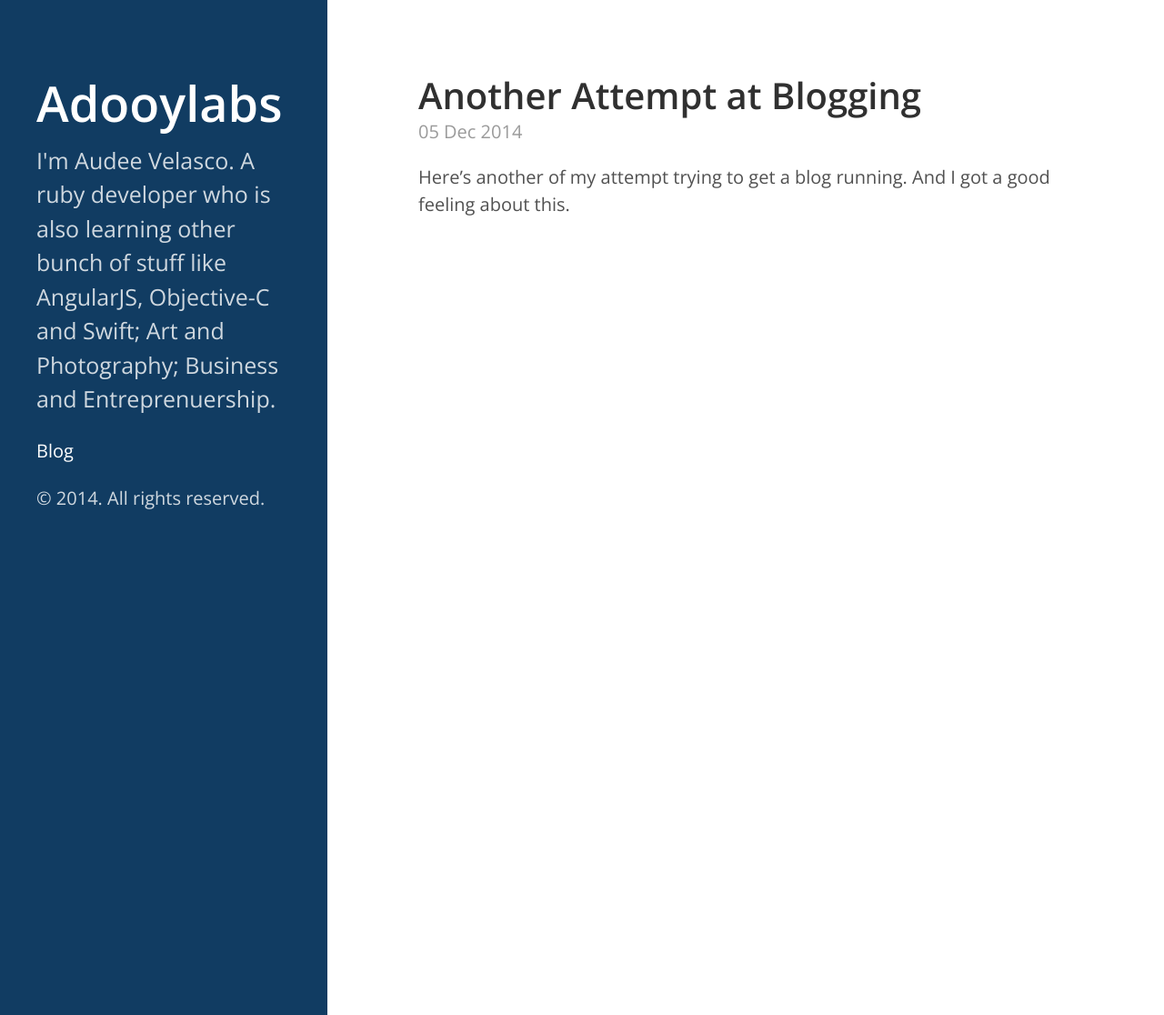
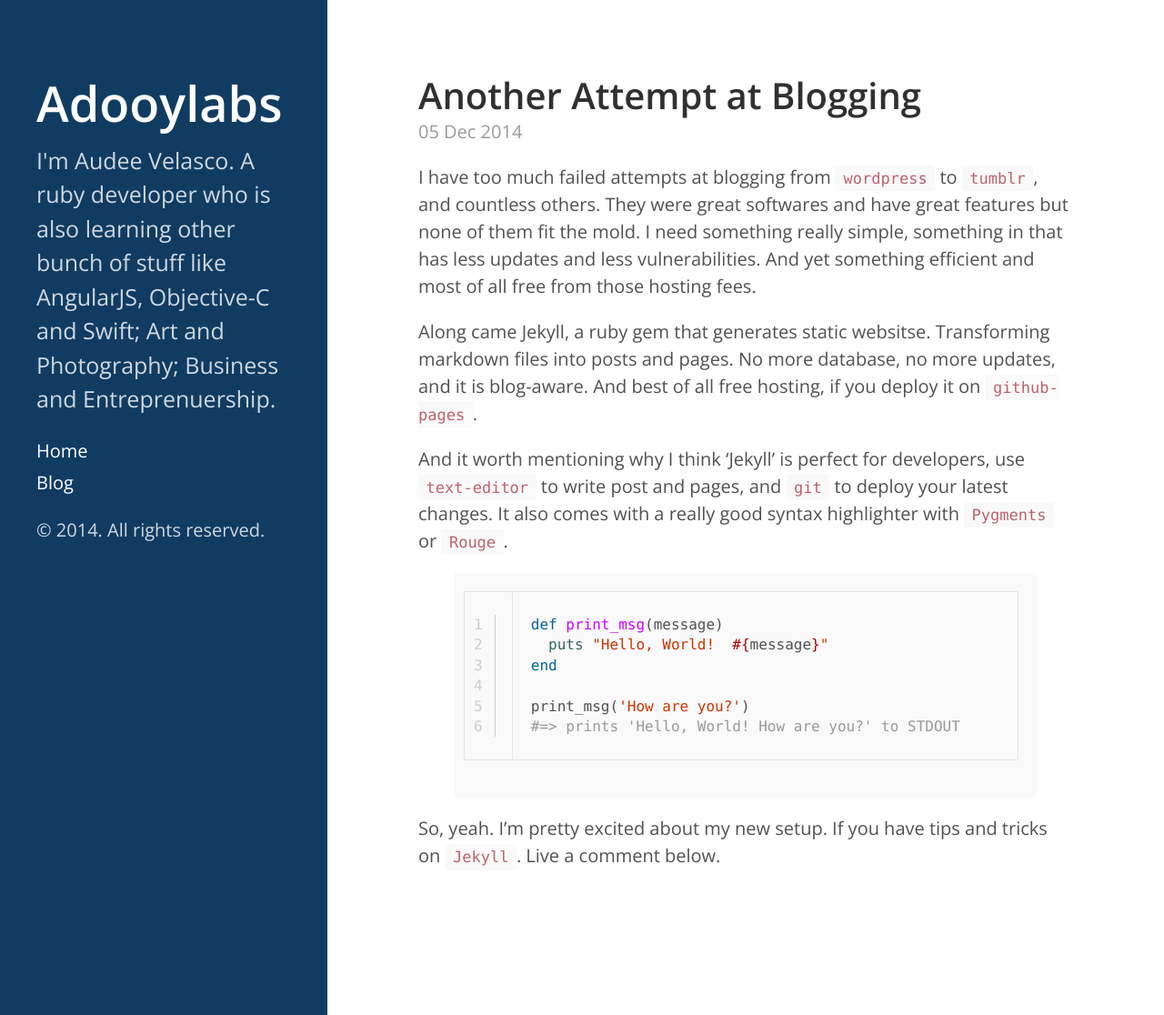
Before and after one commit to adooylabs/adooylabs.github.io, a Jekyll site: the page built from _posts/2014-12-05-another-attempt-at-blogging.markdown, in a window 1280 px wide and 1116 px high. Shown: the whole window at 91% size. Built offline with Jekyll 4.4.1, drawn with Linux system fonts in a browser that asks for light colours; Markdown is read by kramdown in place of the engine named in the settings; comment, search, counter and statistics services are not loaded.

Commit message:
first post

```diff
--- /dev/null
+++ b/_drafts/2014-12-05-getting-to-know-swift.markdown
@@ -0,0 +1,6 @@
+---
+layout: post
+title: "Getting to Know Swift"
+date: 2014-12-05 20:46:00
+categories: swift
+---
--- a/_posts/2014-12-05-rubyist-learning-swift.markdown
+++ b/_drafts/2014-12-05-rubyist-learning-swift.markdown
@@ -1,6 +1,6 @@
 ---
 layout: post
 title: "Rubyist Learning Swift"
-date: "2014-12-05"
+date: "2014-12-05 14:00:00"
 categories: swift
 ---
--- a/_includes/sidebar.html
+++ b/_includes/sidebar.html
@@ -10,6 +10,7 @@
     </div>
 
     <nav class="sidebar-nav">
+      <a class="sidebar-nav-item{% if page.url == site.baseurl %} active{% endif %}" href="http://www.adooylabs.com">Home</a>
       <a class="sidebar-nav-item{% if page.url == site.baseurl %} active{% endif %}" href="{{ site.baseurl }}">Blog</a>
 
       {% comment %}
--- a/_posts/2014-12-05-another-attempt-at-blogging.markdown
+++ b/_posts/2014-12-05-another-attempt-at-blogging.markdown
@@ -4,4 +4,20 @@
 date: 2014-12-05 13:20:00
 categories: misc
 ---
-Here's another of my attempt trying to get a blog running. And I got a good feeling about this.
+I have too much failed attempts at blogging from `wordpress` to `tumblr`, and countless others. They were great softwares and have great features but none of them fit the mold. I need something really simple, something in that has less updates and less vulnerabilities. And yet something efficient and most of all free from those hosting fees.
+
+Along came Jekyll, a ruby gem that generates static websitse. Transforming markdown files into posts and pages. No more database, no more updates, and it is blog-aware. And best of all free hosting, if you deploy it on `github-pages`.
+
+And it worth mentioning why I think 'Jekyll' is perfect for developers, use `text-editor` to write post and pages, and `git` to deploy your latest changes. It also comes with a really good syntax highlighter with
+`Pygments` or `Rouge`.
+
+{% highlight ruby linenos %}
+def print_msg(message)
+  puts "Hello, World!  #{message}"
+end
+
+print_msg('How are you?')
+#=> prints 'Hello, World! How are you?' to STDOUT
+{% endhighlight %}
+
+So, yeah. I'm pretty excited about my new setup. If you have tips and tricks on `Jekyll`. Live a comment below.
--- a/index.html
+++ b/index.html
@@ -14,7 +14,7 @@
 
     <span class="post-date">{{ post.date | date_to_string }}</span>
 
-    {{ post.content }}
+    {{ post.excerpt }}
   </div>
   {% endfor %}
 </div>
--- a/public/css/poole.css
+++ b/public/css/poole.css
@@ -163,7 +163,7 @@
   display: block;
   margin-top: 0;
   margin-bottom: 1rem;
-  padding: 1rem;
+  padding: 1rem 1rem 1rem .5rem;
   font-size: .8rem;
   line-height: 1.4;
   white-space: pre;
@@ -172,6 +172,7 @@
   word-wrap: break-word;
   background-color: #f9f9f9;
 }
+
 pre code {
   padding: 0;
   font-size: 100%;
--- a/public/css/syntax.css
+++ b/public/css/syntax.css
@@ -1,3 +1,4 @@
+.highlight .lineno { border-right: 1px solid #ccc; padding: 0 10px 0 0; color: #ccc; margin-right: 8px;}
 .highlight .hll { background-color: #ffc; }
 .highlight .c { color: #999; } /* Comment */
 .highlight .err { color: #a00; background-color: #faa } /* Error */
@@ -13,7 +14,7 @@
 .highlight .gh { color: #030; } /* Generic.Heading */
 .highlight .gi { background-color: #cfc; border: 1px solid #0c0 } /* Generic.Inserted */
 .highlight .go { color: #aaa } /* Generic.Output */
-.highlight .gp { color: #009; } /* Generic.Prompt */
+.highlight .gp { color: #009; } /* Generic.Prompt *
 .highlight .gs { } /* Generic.Strong */
 .highlight .gu { color: #030; } /* Generic.Subheading */
 .highlight .gt { color: #9c6 } /* Generic.Traceback */
```
Also changed, not shown: _drafts/2014-12-05-welcome-to-jekyll.markdown (added, +25 -0 lines).
